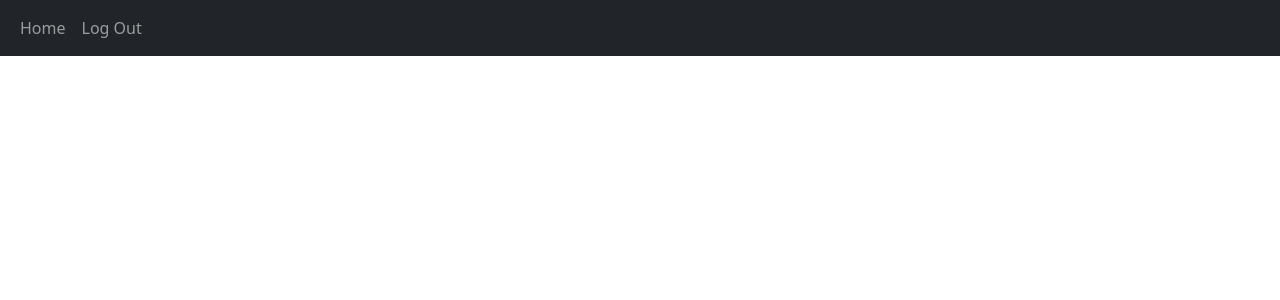
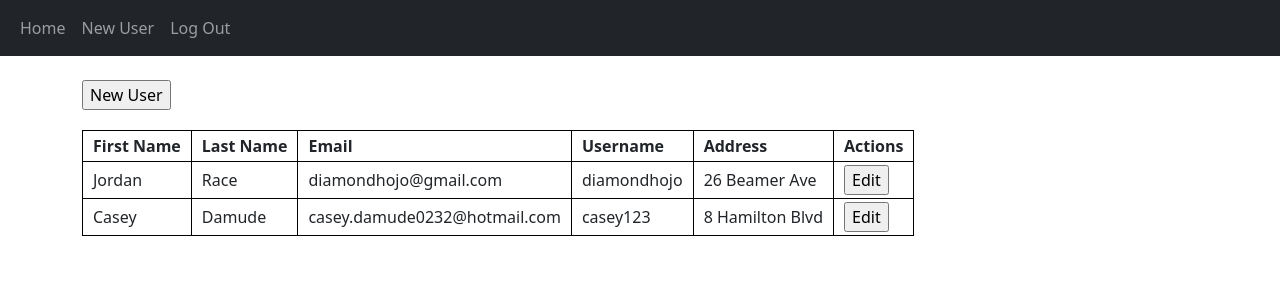
Before and after one commit to diamondhojo/CuttingEdge, a Flask app: page /home in a window 1280 px wide. Shown: the top 300 px of the page. Run offline with Flask 2, Linux system fonts and the light colour scheme; a user stored in the database is signed in; data comes from the database, SQL or seed files in the repository; both versions use the stored data as it was after the commit.

Commit message:
Display User Info, Added CSS to Home Page

```diff
--- a/files/__init__.py
+++ b/files/__init__.py
@@ -5,7 +5,6 @@ from flask_login import LoginManager
 
 db = SQLAlchemy()
 DB_NAME = "database.db"
-
 
 def create_app():
     app = Flask(__name__)
--- a/files/auth.py
+++ b/files/auth.py
@@ -1,25 +1,50 @@
 from flask import Blueprint, render_template, redirect, url_for, request, flash
 from . import db
+from . import views
 from .models import User
 from flask_login import login_user, logout_user, login_required, current_user
 from werkzeug.security import generate_password_hash, check_password_hash
+import sqlite3
 
 auth = Blueprint("auth", __name__)
 
+# this gets all the column names
+conn = sqlite3.connect("files/database.db")
+cur = conn.cursor()
+cur.execute("SELECT * FROM User")
+cols = [tuple[0] for tuple in cur.description]
+cols.remove('id')
+cols.remove('date_created')
+cols.remove('password')
+conn.close()
+# capitalizes each word of each string (list item) in all_cols
+cols = [col.title() for col in cols]
+
+def updateDB(first_name, last_name, email, address, username, password):
+    new_user = User(first_name=first_name, last_name=last_name, email=email, address=address, username=username, password=generate_password_hash(password, method='sha256'))
+    db.session.add(new_user)
+    db.session.commit()
+    current_user = new_user
+    if not current_user.is_authenticated:
+        login_user(new_user, remember=True)
+        if current_user.is_authenticated:
+            flash("Logging in")
+        else:
+            flash("Logged out")
+    else:
+        flash("logged in")
+    return flash('User Created')
 
 @auth.route("/login", methods=['GET', 'POST'])
 @auth.route("/", methods=['GET', 'POST'])
 def login():
-    logout_user()
     if request.method == 'POST':
         email = request.form.get("email")
         password = request.form.get("password")
 
-        users = User.query.all()
         user = User.query.filter_by(email=email).first()
         if user:
             if check_password_hash(user.password, password):
-                flash("Logged in!", category='success')
                 login_user(user, remember=True)
                 return redirect(url_for('views.home'))
             else:
@@ -29,44 +54,60 @@ def login():
     return render_template("login.html", user=current_user)
 
 
+@auth.route("/logout")
+@login_required
+def logout():
+    logout_user()
+    return redirect("/")
+
+
 @auth.route("/signup", methods=['GET', 'POST'])
 def sign_up():
     if request.method == 'POST':
-        email = request.form.get("email")
-        username = request.form.get("username")
-        password1 = request.form.get("password1")
-        password2 = request.form.get("password2")
+        first_name = request.form.get("First_Name")
+        last_name = request.form.get("Last_Name")
+        email = request.form.get("Email")
+        address = request.form.get("Address")
+        username = request.form.get("Username")
+        password1 = request.form.get("Username")
+        password2 = request.form.get("Username")
+
+        flash(first_name, category='success')
 
         email_exists = User.query.filter_by(email=email).first()
+        address_exists = User.query.filter_by(address=address).first()
         username_exists = User.query.filter_by(username=username).first()
+        name_exists = User.query.filter_by(first_name=first_name, last_name=last_name).first()
 
-        if email_exists:
+        if name_exists:
+            flash('Name combination is already in use.', category='error')
+        elif len(first_name) < 3:
+            flash('First name must be at least 3 characters long.', category='error')
+        elif len(last_name) < 3:
+            flash('Last name must be at least 3 characters long.', category='error')
+        elif email_exists:
             flash('Email is already in use.', category='error')
+        elif address_exists:
+            flash('Address is already in use.', category='error')
         elif username_exists:
             flash('Username is already in use.', category='error')
+        elif len(email) < 4:
+            flash("Email is invalid.", category='error')
+        elif len(username) < 2:
+            flash('Username is too short.', category='error')
         elif password1 != password2:
             flash('Password don\'t match!', category='error')
-        elif len(username) < 2:
-            flash('Username is too short.', category='error')
         elif len(password1) < 6:
             flash('Password is too short.', category='error')
-        elif len(email) < 4:
-            flash("Email is invalid.", category='error')
+        elif len(password1) < 6:
+            flash('Password is too short.', category='error')
+
         else:
-            new_user = User(email=email, username=username, password=generate_password_hash(
-                password1, method='sha256'))
+            new_user = User(first_name=first_name, last_name=last_name, email=email, address=address, username=username, password=generate_password_hash(password1, method='sha256'))
             db.session.add(new_user)
             db.session.commit()
             login_user(new_user, remember=True)
-            flash('User created!')
+            flash('User Created and Logged In')
             return redirect(url_for('views.home'))
 
-    return render_template("signup.html", user=current_user)
-
-"""
-@auth.route("/login", methods=['GET', 'POST'])
-@login_required
-def logout():
-    logout_user()
-    return render_template("login.html", user=current_user)
-"""
+    return render_template("signup.html", user=current_user, cols=cols)
--- /dev/null
+++ b/files/static/style.css
@@ -0,0 +1,14 @@
+
+#user-info{
+    border: 1px solid #000000;
+    margin-top: 20px;
+}
+
+td, th{
+    border: 1px solid #000000;
+    padding: 3px 10px 3px 10px;
+}
+
+.action{
+    display: inline-block;
+}
--- a/files/templates/base.html
+++ b/files/templates/base.html
@@ -10,6 +10,7 @@
       integrity="sha384-EVSTQN3/azprG1Anm3QDgpJLIm9Nao0Yz1ztcQTwFspd3yD65VohhpuuCOmLASjC"
       crossorigin="anonymous"
     />
+    <link rel="stylesheet" type="text/css" href="{{ url_for('static', filename='style.css') }}">
     <title>{% block title %}{% endblock %}</title>
   </head>
   <body>
@@ -27,7 +28,8 @@
           <div class="navbar-nav">
             {% if user.is_authenticated %}
               <a class="nav-item nav-link" href="/home">Home</a>
-              <a class="nav-item nav-link" href="/">Log Out</a>
+              <a class="nav-item nav-link" href="/newUser">New User</a>
+              <a class="nav-item nav-link" href="/logout">Log Out</a>
             {% else %}
               <a class="nav-item nav-link" href="/">Login</a>
               <a class="nav-item nav-link" href="/signup">Sign Up</a>
--- a/files/templates/home.html
+++ b/files/templates/home.html
@@ -4,7 +4,30 @@
     Home
 {% endblock %}
 {% block content%}
-    {% for user in users %}
-        {{ user.txt}}
-    {% endfor %}
+    <br>
+    <form action="/newUser">
+        <input type="submit" value="New User" />
+    </form>
+    <table id="user-info">
+        <tr>
+            {% for col in cols %}
+                <th>{{ col.replace('_', ' ') }}</th>
+            {% endfor %}
+            <th>Actions</th>
+        </tr>
+        {% for user in users %}
+            <tr>
+                <td>{{ user.first_name }}</td>
+                <td>{{ user.last_name }}</td>
+                <td>{{ user.email }}</td>
+                <td>{{ user.username }}</td>
+                <td>{{ user.address }}</td>
+                <td>
+                    <form class="action" action="/profile/{{ user.id }}">
+                        <input class="action_buttons" type="submit" value="Edit" />
+                    </form>
+                </td>
+            </tr>
+        {% endfor %}
+    </table>
 {% endblock %}
--- a/files/templates/profile.html
+++ b/files/templates/profile.html
@@ -2,5 +2,5 @@
 {% extends "base.html" %}
 {% block title %}Profile{% endblock %}
 {% block content %}
-    <h1>Profile</h1>
+    {{ username }}
 {% endblock %}
--- a/files/views.py
+++ b/files/views.py
@@ -1,7 +1,13 @@
 
-from flask import Blueprint, render_template, redirect, url_for
+from flask import Blueprint, render_template, redirect, request, url_for, flash
 from flask_login import login_required, current_user
+import sqlite3
+from sqlite3 import dbapi2 as sqlite
+import string
+from werkzeug.security import generate_password_hash, check_password_hash
 from .models import User
+from . import db
+from . import auth
 
 views = Blueprint("views", __name__)
 
@@ -9,10 +15,75 @@ views = Blueprint("views", __name__)
 @login_required
 def home():
     users = User.query.all()
-    return render_template("home.html", user=current_user, users=users)
+    user = current_user
+    return render_template("home.html", user=current_user, users=users, cols=auth.cols)
 
-"""
-@views.route("/profile")
-def profile():
-    return render_template("profile.html")
-"""
+@views.route("/profile/<username>")
+def profile(username):
+    user = current_user
+    return render_template("profile.html", username=user.username, user=user)
+
+@views.route("/newUser", methods=['GET', 'POST'])
+@login_required
+def newUser():
+    users = User.query.all()
+    if request.method == 'POST':
+        first_name = request.form.get("First_Name")
+        last_name = request.form.get("Last_Name")
+        email = request.form.get("Email")
+        address = request.form.get("Address")
+        username = request.form.get("Username")
+        password1 = "123456"
+        password2 = "123456"
+
+        email_exists = User.query.filter_by(email=email).first()
+        address_exists = User.query.filter_by(address=address).first()
+        username_exists = User.query.filter_by(username=username).first()
+        name_exists = User.query.filter_by(first_name=first_name, last_name=last_name).first()
+
+        if name_exists:
+            flash('Name combination is already in use.', category='error')
+        elif len(first_name) < 3:
+            flash('First name must be at least 3 characters long.', category='error')
+        elif len(last_name) < 3:
+            flash('Last name must be at least 3 characters long.', category='error')
+        elif email_exists:
+            flash('Email is already in use.', category='error')
+        elif address_exists:
+            flash('Address is already in use.', category='error')
+        elif username_exists:
+            flash('Username is already in use.', category='error')
+        elif len(email) < 4:
+            flash("Email is invalid.", category='error')
+        elif len(username) < 2:
+            flash('Username is too short.', category='error')
+        elif password1 != password2:
+            flash('Password don\'t match!', category='error')
+        elif len(password1) < 6:
+            flash('Password is too short.', category='error')
+        elif len(password1) < 6:
+            flash('Password is too short.', category='error')
+
+        else:
+            new_user = User(first_name=first_name, last_name=last_name, email=email, address=address, username=username, password=generate_password_hash(password1, method='sha256'))
+            db.session.add(new_user)
+            db.session.commit()
+            flash('User Created')
+            return redirect(url_for('views.home'))
+
+    return render_template("newUser.html", user=current_user, users=users, cols=auth.cols)
+
+
+@views.route("/delete/<id>")
+@login_required
+def delete(id):
+    user = User.query.filter_by(id=id).first()
+
+    if not user:
+        flash("User doesn't exist", category='error')
+    else:
+        db.session.delete(user)
+        db.session.commit()
+        flash(current_user.is_authenticated)
+        flash("User deleted", category='success')
+        return redirect(url_for('views.home'))
```
Also changed, not shown: files/models.py (+6 -3 lines), files/templates/newUser.html (added, +21 -0 lines), files/templates/signup.html (+14 -29 lines), files/database.db.
